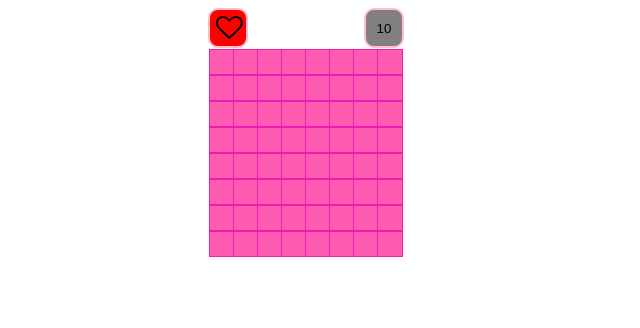
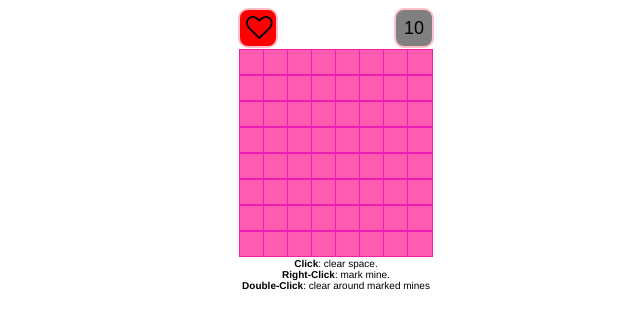
Before and after one commit to michellai/minesweeper, a plain HTML site: page index.html in a window 1280 px wide. Shown: the whole page, without its empty margins (304-944 px from the left). Drawn offline with Linux system fonts and the light colour scheme.

Commit message:
Add instructions

```diff
--- a/css/style.css
+++ b/css/style.css
@@ -5,6 +5,15 @@ body {
 	background-repeat:repeat-x;
 	background-attachment:fixed;
 	background-position:center top;
+	font-family: helvetica;
+	text-align: center;
+}
+#instructions {
+	font-size: 10px;
+}
+table {
+	margin-left: auto;
+	margin-right: auto;
 }
 #gameboard td {
 	background-color:#ff5bb0;
@@ -39,6 +48,7 @@ body {
 	font-color: white;
 	background-color: gray;
 	border: 2px solid pink;
+	font-size: 18px;
 }
 
 .fa-dot-circle-o {
--- a/index.html
+++ b/index.html
@@ -18,6 +18,10 @@
 <button id="numMines" type="button" class=" btn btn-default btn-lg btn-love" onclick="location.reload()">10
 </button>
 </table>
-
+<div id='instructions'>
+<b>Click</b>: clear space.<br/>
+<b>Right-Click</b>: mark mine.<br/>
+<b>Double-Click</b>: clear around marked mines<br/>
+</div>
 </body>
 </html>
```
